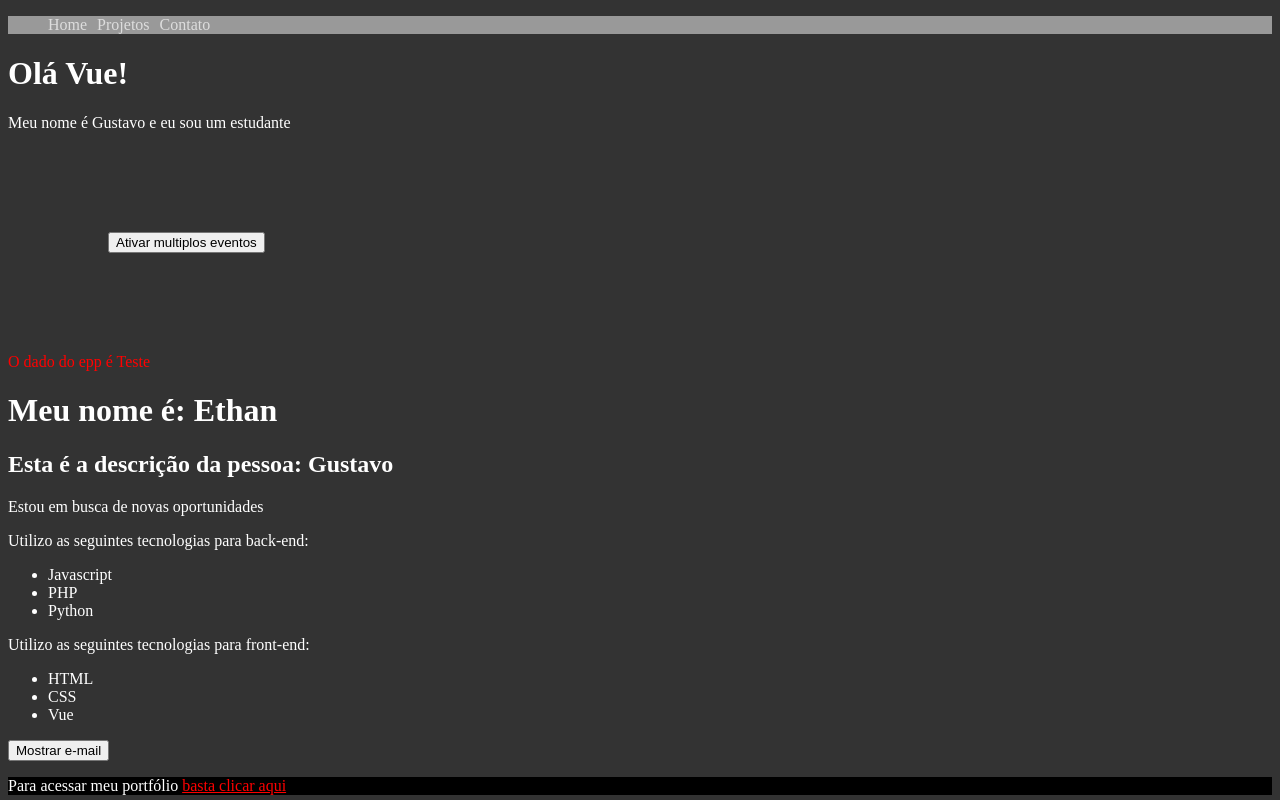
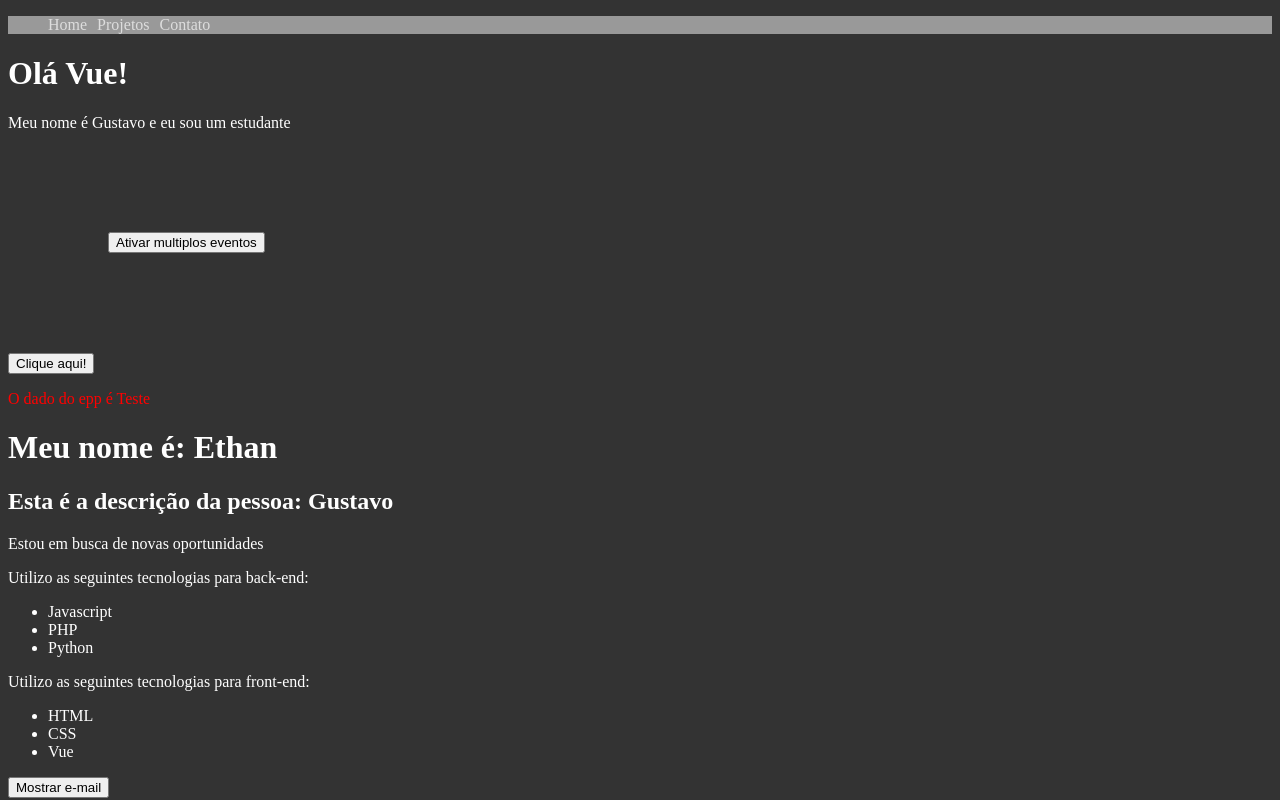
Before and after one commit to GustavoFrota/Vue-Pratica, a Vue app in the folder 2_projeto_vue/: page / in a window 1280 px wide. Shown: the top 800 px of the page. Built offline with nearby package versions, Linux system fonts and the light colour scheme.

Commit message:
Reutilizando componentes

```diff
--- a/2_projeto_vue/src/components/PrimeiroComponente.vue
+++ b/2_projeto_vue/src/components/PrimeiroComponente.vue
@@ -3,16 +3,19 @@
     <h1>Olá Vue!</h1>
     <p>Meu nome é {{ nome }} e eu sou um {{ ocupação }}</p>
     <MultiplosEventos />
+    <Reutilizacao />
   </div>
 </template>
 
 <script>
 import MultiplosEventos from './MultiplosEventos.vue'
+import Reutilizacao from './Reutiizacao.vue'
 
  export default {
     name: "PrimeiroComponente",
     components: {
-      MultiplosEventos
+      MultiplosEventos,
+      Reutilizacao
 
     },
     data() {
--- /dev/null
+++ b/2_projeto_vue/src/components/Reutiizacao.vue
@@ -0,0 +1,22 @@
+<template>
+    <div>
+        <button @click="ativar">Clique aqui!</button>
+        <span v-show="ativou">Ativado!</span>
+    </div>
+</template>
+
+<script>
+export default {
+    name: 'Reutilizacao',
+    data() {
+        return {
+            ativou: false
+        }
+    },
+    methods: {
+        ativar() {
+            this.ativou = !this.ativou
+        }
+    }
+}
+</script>
```
